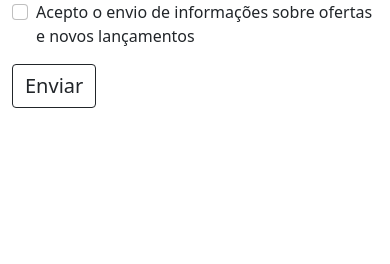
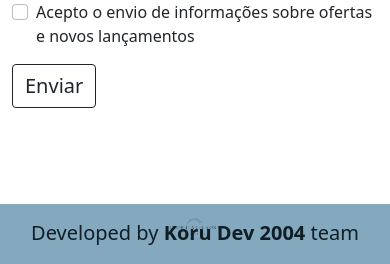
Before and after one commit to Koru-dev-grupo04/imobiliaria-koru, a Flask app: page /contato in a window 390 px wide. Shown: the part 601-865 px from the top of the page. Before the commit the page ends 709 px from the top, so only its background shows below. Run offline with Flask 3, Linux system fonts and the light colour scheme.

Commit message:
Changes to be committed: 	new file:   imobiliaria.db 	modified:   imobiliaria/__pycache__/diccionarios.cpython-311.pyc 	modified:   imobiliaria/main.py 	modified:   imobiliaria/static/style.css 	modified:   imobiliaria/templates/barra.html 	modified:   imobiliaria/templates/imovel.html 	modified:   requirements.txt
Creação da DB do projeto
Criação da Table "Imovel" com os dados do dicionario do projeto
Criação do footer
Melhora no PATH do arquivo "imaobiliaria-koru-2.json"
Implantação de imagem padrão para imoveis sem imagem
Correção do campo "valor" no dicionario

```diff
--- a/imobiliaria/main.py
+++ b/imobiliaria/main.py
@@ -1,10 +1,13 @@
 # Acrescentando as extenções previamente aplicadas na VM
 from flask import Flask, render_template,request, redirect, url_for
+from pathlib import Path
 
 import gspread
 import diccionarios
 
-gc = gspread.service_account(filename='../imobiliaria-koru-2.json')
+file_path = Path('../') / 'imobiliaria-koru-2.json'
+
+gc = gspread.service_account(file_path)
 sp = gc.open('contato-imobiliaria')
 
 spContacts = sp.get_worksheet(0)
@@ -45,15 +48,27 @@
 @app.route('/adicionar', methods= ['GET','POST'])
 def adiciona_imovel():
     if request.method == 'POST':
-        imovel = {}
-        imovel['imagem'] = request.form["imagem"]
-        imovel['tipo'] = request.form['tipo']
-        imovel['cidade'] = request.form['cidade']
-        imovel['endereco'] = request.form['endereco']
-        imovel['descricao'] = request.form['descricao']
-        imovel['valor'] = request.form['valor']
-        diccionarios.criar_imovel(imovel)
-        return redirect("/")
+        imagem = request.form['imagem']
+        if imagem == '':
+            imovel = {}
+            imovel['imagem'] = 'https://www.shutterstock.com/image-illustration/no-picture-available-placeholder-thumbnail-600nw-2179364083.jpg'
+            imovel['tipo'] = request.form['tipo']
+            imovel['cidade'] = request.form['cidade']
+            imovel['endereco'] = request.form['endereco']
+            imovel['descricao'] = request.form['descricao']
+            imovel['valor'] = request.form['valor']
+            diccionarios.criar_imovel(imovel)
+            return redirect("/")
+        else:
+            imovel = {}
+            imovel['imagem'] = request.form["imagem"]
+            imovel['tipo'] = request.form['tipo']
+            imovel['cidade'] = request.form['cidade']
+            imovel['endereco'] = request.form['endereco']
+            imovel['descricao'] = request.form['descricao']
+            imovel['valor'] = request.form['valor']
+            diccionarios.criar_imovel(imovel)
+            return redirect("/")
     else:
         return render_template("cadastro.html")
 
--- a/imobiliaria/static/style.css
+++ b/imobiliaria/static/style.css
@@ -40,3 +40,19 @@
     font-weight: 700;
     color: var(--preto);
 }
+
+footer {
+    margin-top: 5rem;
+    background-color: var(--azul-claro);
+}
+
+#footer-img {
+    max-width: 20%;
+}
+
+#quote {
+    margin-top: -2.5rem;
+    margin-bottom: 1rem;
+    color: var(--azul-escuro);
+    text-align: center;
+}
--- a/imobiliaria/templates/barra.html
+++ b/imobiliaria/templates/barra.html
@@ -38,5 +38,17 @@
     <main>
         {% block component %}{% endblock %}
     </main>
+    <footer>
+      <div class="container-fluid">
+        <div class="row justify-content-center">
+          <img id="footer-img" src="../static/Logo Completo Imobiliaria Koru.png">
+        </div>
+        <div class="row">
+          <div class="column">
+            <p id='quote' class="blockquote">Developed by <b>Koru Dev 2004</b> team</p>
+          </div>
+        </div>
+      </div>
+    </footer>
 </body>
 </html>
--- a/imobiliaria/templates/imovel.html
+++ b/imobiliaria/templates/imovel.html
@@ -12,7 +12,7 @@
             <dd class="col-sm-9 fs-5">{{ tipo }}</dd>
 
             <dt class="col-sm-3 fs-5">Valor</dt>
-            <dd class="col-sm-9 fs-5">{{ valor }}</dd>
+            <dd class="col-sm-9 fs-5">R$. {{ valor }}</dd>
 
             <dt class="col-sm-3 fs-5">Cidade</dt>
             <dd class="col-sm-9 fs-5">{{ cidade }}</dd>
--- a/requirements.txt
+++ b/requirements.txt
@@ -1,2 +1,3 @@
 Flask
 gspread
+os
```
Also changed, not shown: imobiliaria.db (added).
